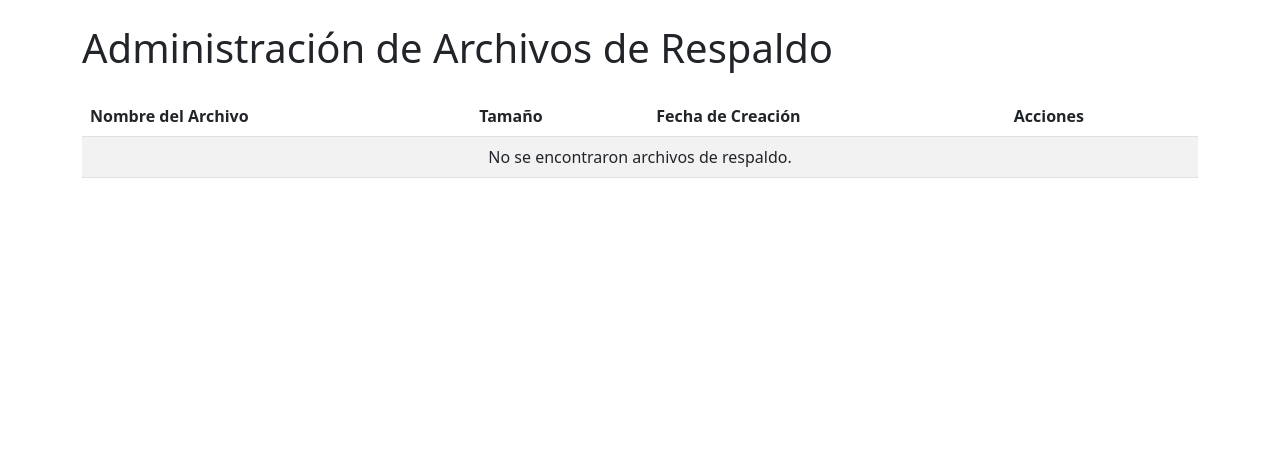
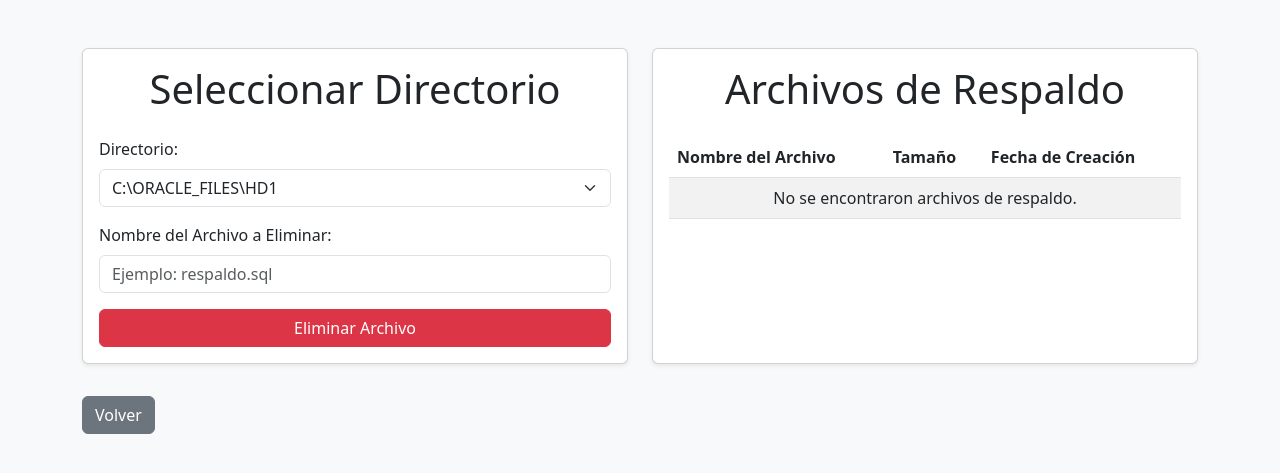
Before and after one commit to ygonzalez1910/ProyectoBasesDatos, a PHP site: page /XE/php/admin_archivos.php in a window 1280 px wide. Shown: the top 473 px of the page. Run offline with PHP 8.4, Linux system fonts and the light colour scheme.

Commit message:
somechanges

```diff
--- a/admin/php/admin_archivos.php
+++ b/admin/php/admin_archivos.php
@@ -1,53 +1,146 @@
 <?php
-// Directorio donde se almacenan los archivos de respaldo
-$backup_dir = 'respaldos/';
+// Directorio por defecto
+$selected_dir = isset($_POST['directory']) ? $_POST['directory'] : 'C:\\ORACLE_FILES\\HD1';
 
-// Obtener todos los archivos del directorio
-$files = scandir($backup_dir);
+// Obtener los archivos del directorio seleccionado
+$files = scandir($selected_dir);
 
 // Filtrar solo los archivos SQL
-$backup_files = array_filter($files, function($file) use ($backup_dir) {
-    return is_file($backup_dir . $file) && pathinfo($file, PATHINFO_EXTENSION) === 'sql';
+$backup_files = array_filter($files, function ($file) use ($selected_dir) {
+    return is_file($selected_dir . DIRECTORY_SEPARATOR . $file) && pathinfo($file, PATHINFO_EXTENSION) === 'sql';
 });
+
+// Borrar archivo si el formulario de eliminación se envió
+if ($_SERVER['REQUEST_METHOD'] == 'POST' && isset($_POST['filename']) && isset($_POST['delete'])) {
+
+    $filename = $_POST['filename'];
+    $full_path = $selected_dir . DIRECTORY_SEPARATOR . $filename;
+
+    if (file_exists($full_path)) {
+        unlink($full_path); // Elimina el archivo
+        $msg = "Archivo eliminado exitosamente.";
+    } else {
+        $msg = "El archivo no existe.";
+    }
+}
 ?>
 
 <!DOCTYPE html>
 <html lang="es">
+
 <head>
     <meta charset="UTF-8">
     <meta name="viewport" content="width=device-width, initial-scale=1.0">
     <title>Administración de Archivos de Respaldo</title>
     <link href="https://cdn.jsdelivr.net/npm/bootstrap@5.3.0/dist/css/bootstrap.min.css" rel="stylesheet">
+    <script src="https://unpkg.com/sweetalert/dist/sweetalert.min.js"></script> <!-- SweetAlert para los mensajes -->
+    <style>
+        .fixed-size {
+            max-height: 400px;
+            overflow-y: scroll;
+        }
+
+        .card-custom {
+            height: 100%;
+        }
+
+        .spinner-container {
+            display: none;
+            position: fixed;
+            top: 50%;
+            left: 50%;
+            transform: translate(-50%, -50%);
+            z-index: 1000;
+        }
+
+        @media (max-width: 767.98px) {
+            .fixed-size {
+                max-height: 300px;
+            }
+        }
+    </style>
 </head>
-<body>
-    <div class="container">
-        <h1 class="mt-4">Administración de Archivos de Respaldo</h1>
-        <table class="table table-striped mt-4">
+
+<body class="bg-light">
+    <div class="spinner-container" id="spinner">
+        <div class="spinner-border text-primary" role="status">
+            <span class="visually-hidden">Cargando...</span>
+        </div>
+    </div>
+
+    <div class="container mt-5">
+        <div class="row">
+            <!-- Columna del formulario para seleccionar directorio -->
+            <div class="col-md-6 mb-3">
+                <div class="card shadow-sm card-custom">
+                    <div class="card-body">
+                        <h1 class="card-title text-center mb-4">Seleccionar Directorio</h1>
+
+                        <form method="post" action="">
+                            <div class="mb-3">
+                                <label for="directory" class="form-label">Directorio:</label>
+                                <select id="directory" name="directory" class="form-select"
+                                    onchange="this.form.submit()">
+                                    <option value="C:\ORACLE_FILES\HD1" <?php if ($selected_dir == 'C:\ORACLE_FILES\HD1')
+                                        echo 'selected'; ?>>C:\ORACLE_FILES\HD1</option>
+                                    <option value="C:\ORACLE_FILES\HD2" <?php if ($selected_dir == 'C:\ORACLE_FILES\HD2')
+                                        echo 'selected'; ?>>C:\ORACLE_FILES\HD2</option>
+                                    <option value="C:\ORACLE_FILES\HD3" <?php if ($selected_dir == 'C:\ORACLE_FILES\HD3')
+                                        echo 'selected'; ?>>C:\ORACLE_FILES\HD3</option>
+                                </select>
+                            </div>
+                        </form>
+                        <?php if (isset($msg)): ?>
+                            <script>
+                                swal("Resultado", "<?php echo $msg; ?>", "<?php echo (strpos($msg, 'exitosamente') !== false) ? 'success' : 'error'; ?>");
+                            </script>
+                        <?php endif; ?>
+
+                        <form method="post" action="" onsubmit="showSpinner()">
+                            <!-- Mantener el directorio seleccionado -->
+                            <input type="hidden" name="directory"
+                                value="<?php echo htmlspecialchars($selected_dir); ?>">
+
+                            <div class="mb-3">
+                                <label for="filename" class="form-label">Nombre del Archivo a Eliminar:</label>
+                                <input type="text" id="filename" name="filename" class="form-control"
+                                    placeholder="Ejemplo: respaldo.sql" required>
+                            </div>
+
+                            <div class="d-grid">
+                                <input type="submit" name="delete" class="btn btn-danger" value="Eliminar Archivo">
+                            </div>
+                        </form>
+                    </div>
+                </div>
+            </div>
+
+            <!-- Columna de la tabla con los archivos disponibles -->
+            <div class="col-md-6 mb-3">
+                <div class="card shadow-sm card-custom">
+                    <div class="card-body">
+                        <h1 class="card-title text-center mb-4">Archivos de Respaldo</h1>
+                        <div class="fixed-size">
+                            <table class="table table-striped">
                                 <thead>
                                     <tr>
                                         <th>Nombre del Archivo</th>
                                         <th>Tamaño</th>
                                         <th>Fecha de Creación</th>
-                    <th>Acciones</th>
                                     </tr>
                                 </thead>
                                 <tbody>
                                     <?php if (empty($backup_files)): ?>
                                         <tr>
-                        <td colspan="4" class="text-center">No se encontraron archivos de respaldo.</td>
+                                            <td colspan="3" class="text-center">No se encontraron archivos de respaldo.</td>
                                         </tr>
                                     <?php else: ?>
                                         <?php foreach ($backup_files as $file): ?>
                                             <tr>
-                            <td><?php echo $file; ?></td>
-                            <td><?php echo round(filesize($backup_dir . $file) / 1024, 2) . ' KB'; ?></td>
-                            <td><?php echo date('Y-m-d H:i:s', filemtime($backup_dir . $file)); ?></td>
-                            <td>
-                                <!-- Botón para descargar el archivo -->
-                                <a href="descargar_respaldo.php?file=<?php echo urlencode($file); ?>" class="btn btn-success btn-sm">Descargar</a>
-
-                                <!-- Botón para eliminar el archivo -->
-                                <a href="eliminar_respaldo.php?file=<?php echo urlencode($file); ?>" class="btn btn-danger btn-sm" onclick="return confirm('¿Estás seguro de eliminar este archivo?')">Eliminar</a>
+                                                <td><?php echo htmlspecialchars($file); ?></td>
+                                                <td><?php echo round(filesize($selected_dir . DIRECTORY_SEPARATOR . $file) / 1024, 2) . ' KB'; ?>
+                                                </td>
+                                                <td><?php echo date('Y-m-d H:i:s', filemtime($selected_dir . DIRECTORY_SEPARATOR . $file)); ?>
                                                 </td>
                                             </tr>
                                         <?php endforeach; ?>
@@ -55,5 +148,23 @@
                                 </tbody>
                             </table>
                         </div>
+                    </div>
+                </div>
+            </div>
+        </div>
+
+        <div class="text-start mt-3">
+            <a href="respaldos.php" class="btn btn-secondary">Volver</a>
+        </div>
+    </div>
+
+    <!-- Bootstrap JS -->
+    <script src="https://cdn.jsdelivr.net/npm/bootstrap@5.3.0/dist/js/bootstrap.bundle.min.js"></script>
+    <script>
+        function showSpinner() {
+            document.getElementById('spinner').style.display = 'block';
+        }
+    </script>
 </body>
+
 </html>
```
Lines whose indentation alone changed are shown as unchanged.
